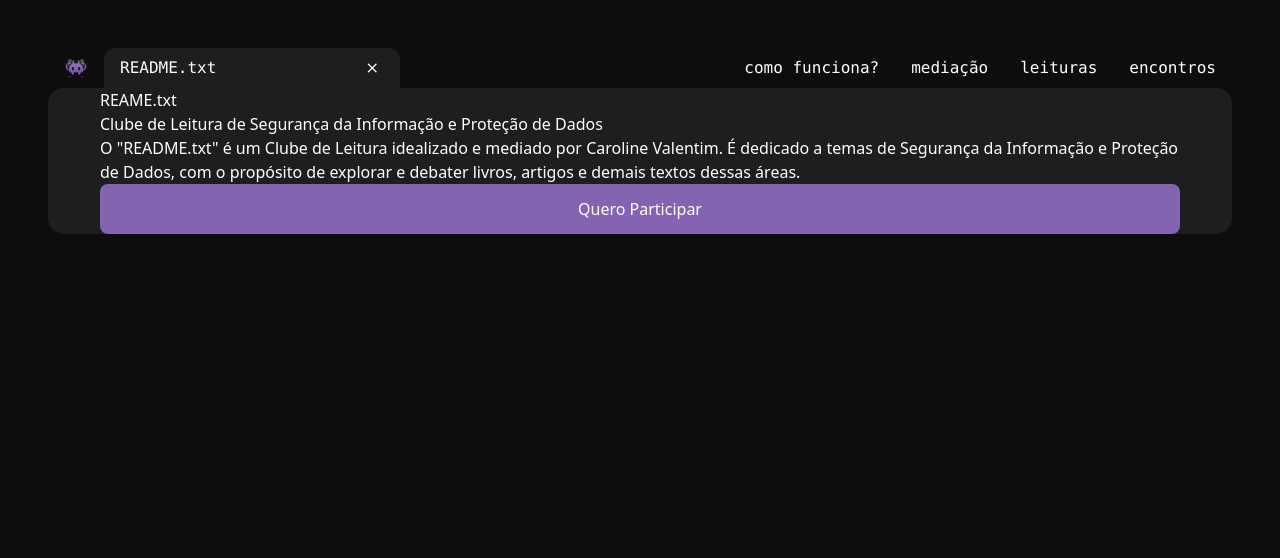
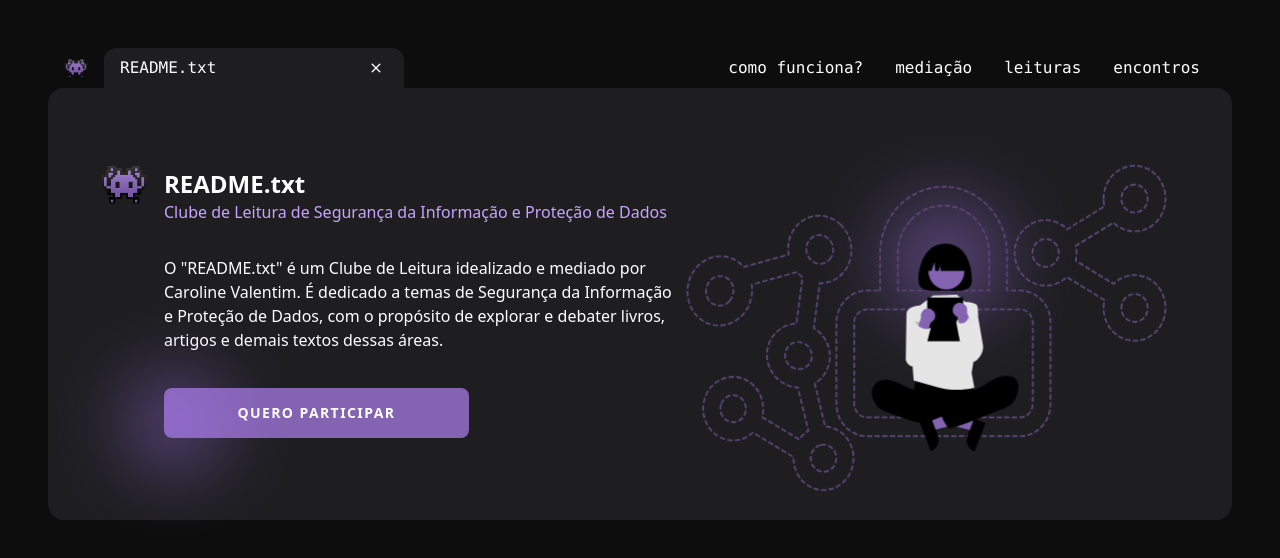
Before and after one commit to vitorxfs/readmetxt-site, an Astro site: page / in a window 1280 px wide. Built offline with nearby package versions, Linux system fonts and the light colour scheme; Astro itself is replaced by a stand-in of ours; a web font is replaced by a local one.

Commit message:
feat: add hero section

```diff
--- a/package.json
+++ b/package.json
@@ -17,6 +17,7 @@
     "@fontsource-variable/red-hat-mono": "^5.0.17",
     "@fontsource/material-icons": "^5.0.11",
     "astro": "^4.2.4",
+    "tailwind-merge": "^2.2.1",
     "tailwindcss": "^3.4.1"
   }
 }
--- a/src/components/atom/ButtonLink.astro
+++ b/src/components/atom/ButtonLink.astro
@@ -1,11 +1,21 @@
 ---
+import { twMerge as m } from 'tailwind-merge';
+import type { ClassNameValue } from 'tailwind-merge';
+
 interface Props {
   href: string;
+  className: ClassNameValue;
 }
 
-const { href } = Astro.props;
+const { href, className } = Astro.props;
 ---
 
-<a class="flex bg-primary-dark w-full justify-center leading-[50px] rounded-lg" href={href}>
+<a class={m([
+  `
+    flex bg-primary-dark w-full justify-center rounded-lg
+    uppercase text-sm font-semibold tracking-widest leading-[50px]
+    hover:brightness-125 hover:transition-all
+    `,
+  className])} href={href}>
   <slot />
 </a>
--- a/src/components/atom/SectionHeading.astro
+++ b/src/components/atom/SectionHeading.astro
@@ -1,15 +1,7 @@
----
-interface Props {
-  title: string;
-  icon: string;
-}
-
-const { icon, title } = Astro.props;
 ---
 
-<icon>
-  {icon}
-</icon>
-<h1>
-  {title}
+---
+
+<h1 class="text-2xl font-bold mt-2">
+  <slot />
 </h1>
--- a/src/components/organisms/Header.astro
+++ b/src/components/organisms/Header.astro
@@ -13,17 +13,17 @@ const menu = [
 <header class="flex items-center justify-between px-4 font-mono">
   <div class="flex items-center">
     <Image src={alienMonsterEmoji} alt="" width="24" class="mr-4" />
-    <div class="w-fit bg-[#1E1E21] px-4 py-2 rounded-t-xl flex gap-[144px]">
+    <div class="gap-4 sm:w-[300px] flex justify-between bg-[#1E1E21] px-4 py-2 rounded-t-xl">
       <a href="/" aria-label="Página Principal">README.txt</a>
       <span class="font-icon hover:bg-zinc-700 h-6 w-6 flex justify-center items-center rounded-full cursor-default">close</span>
     </div>
   </div>
-  <nav>
-    <ul class="flex gap-8">
+  <nav class="hidden lg:flex">
+    <ul class="flex">
       {
         menu.map((i) => (
           <li>
-            <a href={i.href} class="hover:text-primary">{i.label}</a>
+            <a href={i.href} class="hover:text-primary px-4 py-2 transition-all">{i.label}</a>
           </li>
         ))
       }
--- a/src/components/organisms/Hero.astro
+++ b/src/components/organisms/Hero.astro
@@ -1,14 +1,95 @@
 ---
+import { Image } from 'astro:assets';
+import alienMonsterEmoji from '../../assets/img/alien-monster-emoji.png';
 import ButtonLink from '../atom/ButtonLink.astro';
+import c from '../../content/hero';
+import SectionHeading from '../atom/SectionHeading.astro';
+import SectionLayout from './SectionLayout.astro';
+
+import heroImg from '../../assets/img/hero.svg?raw';
 ---
 
-<h1>
-  REAME.txt
-</h1>
-<subtitle>
-  Clube de Leitura de Segurança da Informação e Proteção de Dados
-</subtitle>
-<p>
-  O "README.txt" é um Clube de Leitura idealizado e mediado por Caroline Valentim. É dedicado a temas de Segurança da Informação e Proteção de Dados, com o propósito de explorar e debater livros, artigos e demais textos dessas áreas.
-</p>
-<ButtonLink href="#">Quero Participar</ButtonLink>
+<SectionLayout>
+  <Image slot="icon" alt="" src={alienMonsterEmoji} width="48" height="48" />
+  <div slot="content" class="flex flex-col lg:flex-row justify-between">
+    <div class="w-full lg:w-[50%]">
+      <SectionHeading>{c.title}</SectionHeading>
+      <subtitle class="text-primary">
+        {c.subtitle}
+      </subtitle>
+      <p class="mt-8 mb-9">
+        {c.description}
+      </p>
+      <ButtonLink href="#" className="w-full mx-auto md:mx-0 md:w-[60%] glow before:-left-10 before:-top-4">{c.button}</ButtonLink>
+    </div>
+    <div class="hidden lg:flex md:w-[50%] hero-img mx-auto justify-center">
+      <Fragment set:html={heroImg} />
+    </div>
+  </div>
+</SectionLayout>
+
+<style>
+  .hero-img {
+    position: relative;
+    z-index: 10;
+  }
+
+  .hero-img::before {
+    content: '';
+    display: block;
+    position: absolute;
+    width: 120px; height: 120px;
+    background-color: #AF7BFA;
+    border-radius: 50%;
+    opacity: 0.4;
+    left: calc(50% - 40px);
+    top: 40px;
+    filter: blur(36px);
+    z-index: -1;
+  }
+</style>
+
+<style is:global>
+  .glow {
+    position: relative;
+  }
+
+  .glow::before {
+    content: '';
+    display: block;
+    position: absolute;
+    width: 100px; height: 100px;
+    background-color: #AF7BFA;
+    border-radius: 50%;
+    opacity: 0.4;
+    filter: blur(36px);
+  }
+
+  #hero-img-girl-body, #hero-img-locker {
+    animation: float 5000ms ease-in-out infinite;
+  }
+
+  #hero-img-left {
+    animation: float 6000ms ease-in-out infinite
+  }
+
+  #hero-img-right {
+    animation: float 4000ms ease-in-out infinite
+  }
+
+  #hero-img-girl-head {
+    animation: float 5000ms 400ms ease-in-out infinite;
+  }
+
+  @keyframes float {
+    0% {
+      transform: translateY(0px);
+    }
+    50% {
+      transform: translateY(10px);
+    }
+    100%: {
+      transform: translateY(0px);
+    }
+  }
+</style>
--- /dev/null
+++ b/src/components/organisms/SectionLayout.astro
@@ -0,0 +1,14 @@
+---
+import ButtonLink from '../atom/ButtonLink.astro';
+import SectionHeading from '../atom/SectionHeading.astro';
+
+---
+
+<section aria-label="README.txt" class="mt-4 xl:mt-14 flex flex-col md:flex-row gap-4">
+  <div class="min-w-12 min-h-12">
+    <slot name="icon" />
+  </div>
+  <div>
+    <slot name="content"/>
+  </div>
+</section>
--- /dev/null
+++ b/src/content/hero.ts
@@ -0,0 +1,6 @@
+export default {
+  'title': 'README.txt',
+  'subtitle': 'Clube de Leitura de Segurança da Informação e Proteção de Dados',
+  'description': 'O "README.txt" é um Clube de Leitura idealizado e mediado por Caroline Valentim. É dedicado a temas de Segurança da Informação e Proteção de Dados, com o propósito de explorar e debater livros, artigos e demais textos dessas áreas.',
+  'button': 'Quero Participar',
+}
--- a/src/layouts/Layout.astro
+++ b/src/layouts/Layout.astro
@@ -19,10 +19,10 @@ const { title } = Astro.props;
 		<meta name="generator" content={Astro.generator} />
 		<title>{title}</title>
 	</head>
-	<body class="w-full bg-[#0D0D0D] text-white mx-auto p-12">
+	<body class="w-full bg-[#0D0D0D] text-white mx-auto p-1 lg:p-12">
     <GlobalStyles />
     <Header />
-    <main class="bg-[#1E1E21] rounded-2xl">
+    <main class="bg-[#1E1E21] rounded-2xl p-4">
       <slot />
     </main>
 	</body>
```
Also changed, not shown: pnpm-lock.yaml, src/assets/img/hero.svg (added).
